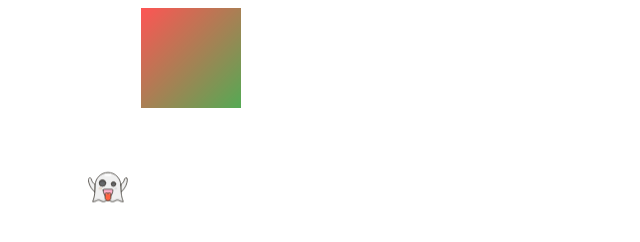
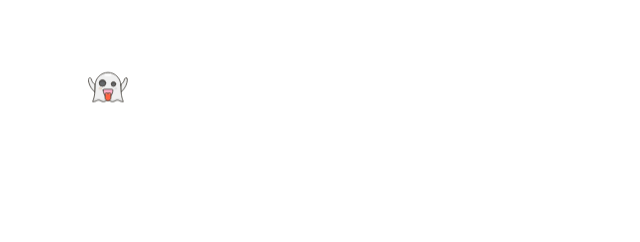
Before and after one commit to jake-hxf3/final-practice-repo, a plain HTML site: page index.html in a window 1280 px wide. Shown: the whole page, without its empty margins (0-640 px from the left). Drawn offline with Linux system fonts and the light colour scheme.

Commit message:
Remove square div from index.html
It's no longer needed here

```diff
--- a/index.html
+++ b/index.html
@@ -6,7 +6,6 @@
       <link rel="stylesheet" href="css/main.css">
 </head>
 <body>
-  <div class="square"></div>
   <img id="ghost" src="images/ghost.svg" alt="boo!">
 </body>
 </html>
```
